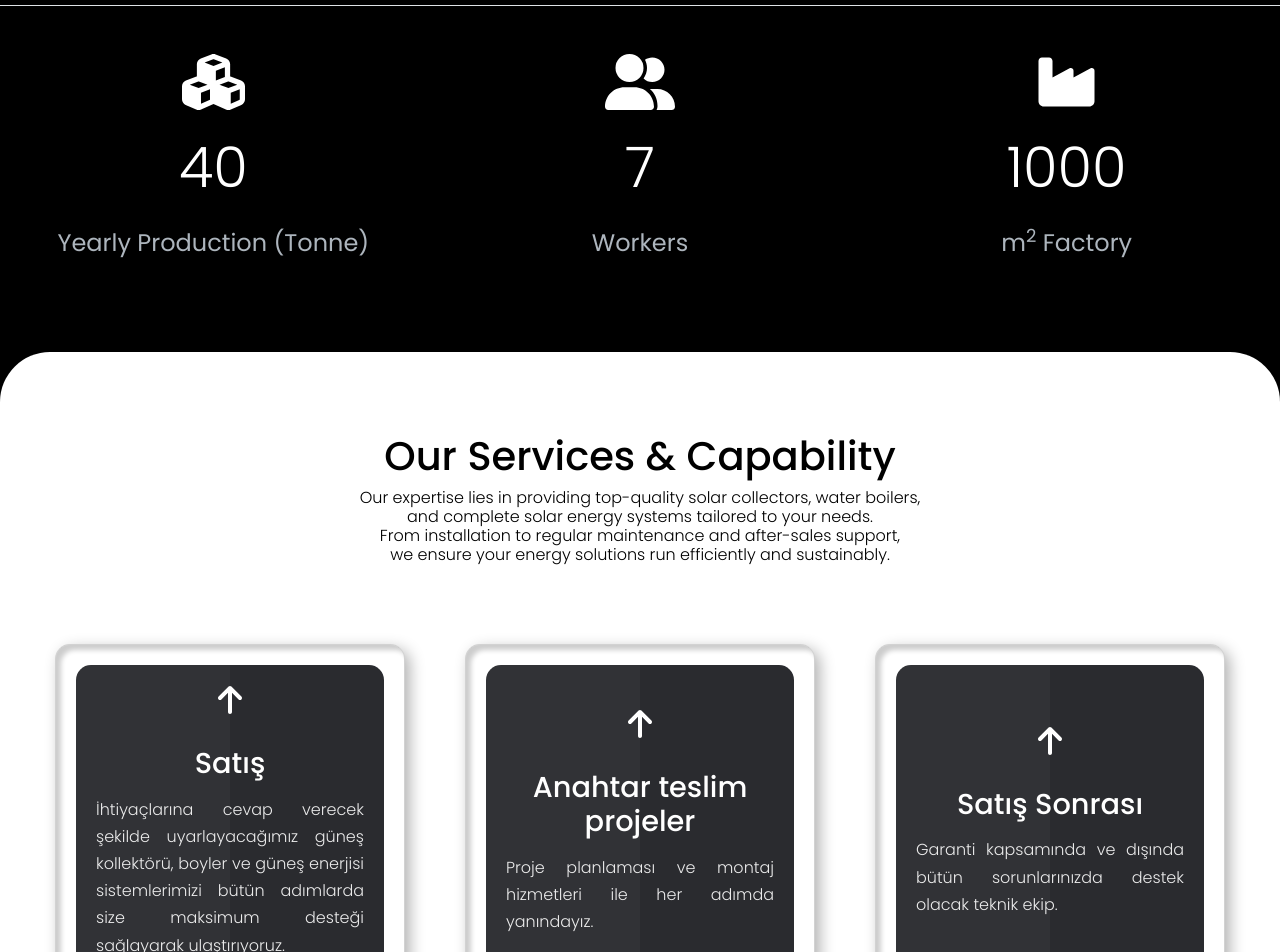
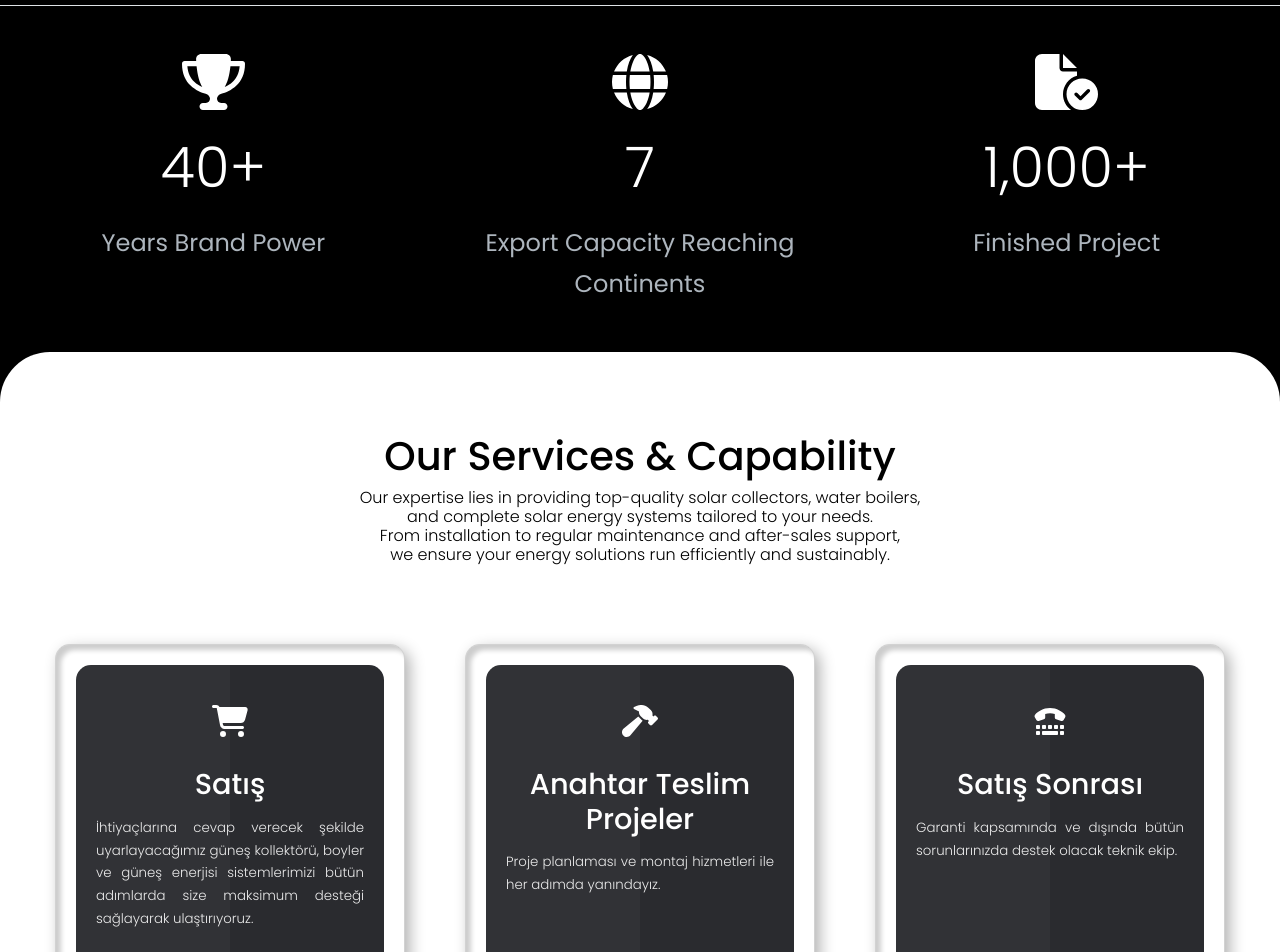
Before and after one commit to vuranokyigit/IstekComp, a React (Create React App) app in the folder istek-company/: page / in a window 1280 px wide. Shown: the part 1000-1952 px from the top of the page. Built offline with nearby package versions, Linux system fonts and the light colour scheme; a web font is replaced by a local one.

Commit message:
homeIconsUpdate

```diff
--- a/istek-company/package.json
+++ b/istek-company/package.json
@@ -16,11 +16,12 @@
     "owl.carousel": "^2.3.4",
     "react": "^18.3.1",
     "react-bootstrap": "^2.10.7",
+    "react-countup": "^6.5.3",
     "react-dom": "^18.3.1",
     "react-i18next": "^15.4.0",
     "react-router-dom": "^6.28.1",
     "react-scripts": "5.0.1",
-    "typescript": "^5",
+    "typescript": "^4.9.5",
     "web-vitals": "^4.2.4"
   },
   "scripts": {
--- a/istek-company/src/components/locales/en.json
+++ b/istek-company/src/components/locales/en.json
@@ -11,9 +11,9 @@
     "homeAboutUsSecondTitle": "Establishing New Benchmarks Since 2019",
     "homeAboutUsParagraph": "Founded in 2019, Evacare embarked on its journey by manufacturing compressed elastomeric components. In a short span, we pivoted towards the creation of ground-breaking products such as cross-linked EVA materials, becoming an indispensable supplier for the footwear industry in sole manufacturing.",
     "homeAboutUsLink": "Read More",
-    "homeCounterProduction": "Yearly Production (Tonne)",
-    "homeCounterWorkers": "Workers",
-    "homeCounterWinnersAwards": "Winners & Awards",
+    "homeCounterBrands": "Years Brand Power",
+    "homeCounterArea": "Export Capacity Reaching Continents",
+    "homeCounterProject": "Finished Project",
     "homeCounterFactoryArea": "Factory",
     "homeTableTitleSoles": "Soles",
     "homeTableBodySoles": "Lightweight, flexible, abrasion, resistant, soft touch",
--- a/istek-company/src/components/locales/rs.json
+++ b/istek-company/src/components/locales/rs.json
@@ -11,9 +11,9 @@
     "homeAboutUsSecondTitle": "Установление новых стандартов с 2019 года",
     "homeAboutUsParagraph": "Основанная в 2019 году, Evacare начала свой путь с производства сжатых эластомерных компонентов. За короткий период времени мы переключились на создание новаторских продуктов, таких как кросс-связанные материалы EVA, став неотъемлемым поставщиком для обувной промышленности в производстве подошв.",
     "homeAboutUsLink": "ПОДРОБНЕЕ О НАС",
-    "homeCounterProduction": "Годовое производство (тонны)",
-    "homeCounterWorkers": "Работники",
-    "homeCounterWinnersAwards": "Победители и награды",
+    "homeCounterBrands": "Годы силы бренда",
+    "homeCounterArea": "Достижение экспортной мощности",
+    "homeCounterProject": "Завершенный проект",
     "homeCounterFactoryArea": "Завод",
     "homeTableTitleSoles": "Подошвы",
     "homeTableBodySoles": "Легкие, гибкие, стойкие к истиранию, мягкий на ощупь",
--- a/istek-company/src/components/locales/tr.json
+++ b/istek-company/src/components/locales/tr.json
@@ -11,9 +11,9 @@
     "homeAboutUsSecondTitle": "2019 Yılından İtİbaren Yenİ Standartlar Belİrlİyoruz",
     "homeAboutUsParagraph": "2019 yılında kurulan Evacare, sıkıştırılmış elastomerik bileşenlerin üretimiyle yolculuğuna başladı. Kısa bir süre içinde, çapraz bağlı EVA malzemeleri gibi çığır açan ürünlerin üretimine yönelerek, ayakkabı endüstrisinde taban üretiminde vazgeçilmez bir tedarikçi haline geldik.",
     "homeAboutUsLink": "Daha Fazla Bilgi İçin",
-    "homeCounterProduction": "Yıllık Üretim (Ton)",
-    "homeCounterWorkers": "Çalışanlar",
-    "homeCounterWinnersAwards": "Kazananlar ve Ödüller",
+    "homeCounterBrands": "Yılların Marka Gücü",
+    "homeCounterArea": "Kıtada İhracat Kapasitesine Ulaşma",
+    "homeCounterProject": "Tamamlanmış Proje",
     "homeCounterFactoryArea": "Fabrika",
     "homeTableTitleSoles": "Tabanlar",
     "homeTableBodySoles": "Hafif, esnek, aşınmaya dayanıklı, yumuşak dokunuşlu",
--- a/istek-company/src/components/main/home.jsx
+++ b/istek-company/src/components/main/home.jsx
@@ -1,8 +1,9 @@
 import React, { useState } from 'react';
+import CountUp from 'react-countup';
+
 import { useTranslation } from 'react-i18next';
 import { FontAwesomeIcon } from '@fortawesome/react-fontawesome';
-import { faArrowUp } from '@fortawesome/free-solid-svg-icons';
-import { faIndustry, faCubes, faUserGroup } from '@fortawesome/free-solid-svg-icons';
+import { faFileCircleCheck, faTrophy, faGlobe, faCartShopping, faHammer,faTty } from '@fortawesome/free-solid-svg-icons';
 
 const Home = () => {
   const { t } = useTranslation();
@@ -77,46 +78,60 @@ const Home = () => {
             </div>
           </div>
         </div>
-        <div className="row pb-0 border-top pt-5 block__19738 section-counter" id="counterMainDiv">
+        <div
+      className="row pb-0 border-top pt-5 block__19738 section-counter"
+      id="counterMainDiv"
+    >
       <div className="container" id="counterCont">
+        {/* Production Counter */}
         <div className="col-4 col-md-4 col-lg-4 mb-7 mb-lg-0" id="counterPart">
           <span className="homeIcon">
-                <FontAwesomeIcon icon={faCubes} size="2xl" />
+            <FontAwesomeIcon icon={faTrophy} size="2xl" />
           </span>
           <div
             className="d-flex align-items-center justify-content-center mb-2"
             id="infoNumber"
           >
             <span className="icon-line-mobile mr-3" />
-                <span className="number" data-number={40}>40</span>
+            <span className="number">
+              <CountUp start={0} end={40} duration={2.5} />+
+            </span>
           </div>
-              <span className="caption">{t('homeCounterProduction')} </span>
+          <span className="caption">{t('homeCounterBrands')}</span>
         </div>
+
+        {/* Workers Counter */}
         <div className="col-4 col-md-4 col-lg-4 mb-7 mb-lg-0" id="counterPart">
           <span className="homeIcon">
-                <FontAwesomeIcon icon={faUserGroup} size="2xl" />
+            <FontAwesomeIcon icon={faGlobe} size="2xl" />
           </span>
           <div
             className="d-flex align-items-center justify-content-center mb-2"
             id="infoNumber"
           >
             <span className="icon-line-lightbulb mr-3" />
-                <span className="number" data-number={7}>7</span>
+            <span className="number">
+              <CountUp start={0} end={7} duration={2.5} />
+            </span>
           </div>
-              <span className="caption">{t('homeCounterWorkers')}</span>
+          <span className="caption">{t('homeCounterArea')}</span>
         </div>
+
+        {/* Factory Area Counter */}
         <div className="col-4 col-md-4 col-lg-4 mb-7 mb-lg-0" id="counterPart">
           <span className="homeIcon">
-                <FontAwesomeIcon icon={faIndustry} size="2xl" />
+            <FontAwesomeIcon icon={faFileCircleCheck} size="2xl" />
           </span>
           <div
             className="d-flex align-items-center justify-content-center mb-2"
             id="infoNumber"
           >
-                <span className="number" data-number={1000}>1000</span>
+            <span className="number">
+              <CountUp start={0} end={1000} duration={2.5} />+
+            </span>
           </div>
           <span className="caption">
-                m<sup>2</sup> {t('homeCounterFactoryArea')}
+            {t('homeCounterProject')}
           </span>
         </div>
       </div>
@@ -144,18 +159,18 @@ const Home = () => {
 
         <div class="container2" style={{ justifyContent: 'center', marginTop: '50px' }}>
           <div class="card" style={{ height: '350px', minWidth: '350px' }}>
-            <div class="box">
+            <div class="box" style={{alignItems:"flex-start"}}>
               <div class="content">
                 <span>
                   <FontAwesomeIcon
-                    icon={faArrowUp}
+                    icon={faCartShopping}
                     size="2xl"
                     style={{ marginBottom: '30px', marginTop: '20px' }}
                   />
                 </span>
 
                 <h3>Satış</h3>
-                <p>
+                <p style={{fontSize:"smaller"}}>
                   İhtiyaçlarına cevap verecek şekilde uyarlayacağımız güneş kollektörü, boyler ve
                   güneş enerjisi sistemlerimizi bütün adımlarda size maksimum desteği sağlayarak
                   ulaştırıyoruz.{' '}
@@ -164,34 +179,34 @@ const Home = () => {
             </div>
           </div>
           <div class="card" style={{ height: '350px', minWidth: '350px' }}>
-            <div class="box">
+            <div class="box" style={{alignItems:"flex-start"}}>
               <div class="content">
                 <span>
                   <FontAwesomeIcon
-                    icon={faArrowUp}
+                    icon={faHammer}
                     size="2xl"
                     style={{ marginBottom: '30px', marginTop: '20px' }}
                   />
                 </span>
 
-                <h3>Anahtar teslim projeler</h3>
-                <p>Proje planlaması ve montaj hizmetleri ile her adımda yanındayız.</p>
+                <h3>Anahtar Teslim Projeler</h3>
+                <p style={{fontSize:"smaller"}}>Proje planlaması ve montaj hizmetleri ile her adımda yanındayız.</p>
               </div>
             </div>
           </div>
 
           <div class="card" style={{ height: '350px', minWidth: '350px' }}>
-            <div class="box">
+            <div class="box" style={{alignItems:"flex-start"}}>
               <div class="content">
                 <span>
                   <FontAwesomeIcon
-                    icon={faArrowUp}
+                    icon={faTty}
                     size="2xl"
                     style={{ marginBottom: '30px', marginTop: '20px' }}
                   />
                 </span>
                 <h3>Satış Sonrası</h3>
-                <p>Garanti kapsamında ve dışında bütün sorunlarınızda destek olacak teknik ekip.</p>
+                <p style={{fontSize:"smaller"}}>Garanti kapsamında ve dışında bütün sorunlarınızda destek olacak teknik ekip.</p>
               </div>
             </div>
           </div>
```
Also changed, not shown: 1 other file (tests, documents, lock files or other folders). Lines whose indentation alone changed are shown as unchanged.
